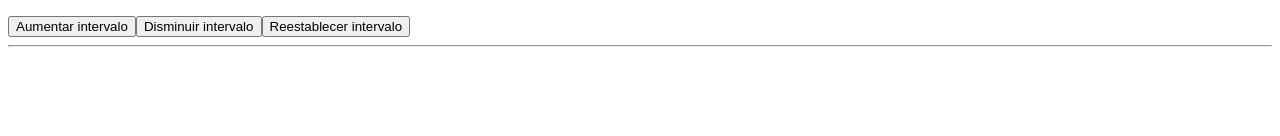
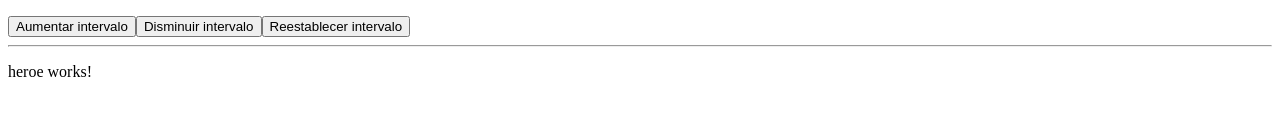
Before and after one commit to Layne2002/DAM2, an Angular app in the folder DiseñoDeInterfaces/02-Bases/: page / in a window 1280 px wide. Shown: the part 164-300 px from the top of the page. Built offline with nearby package versions, Linux system fonts and the light colour scheme.

Commit message:
ejemplo heroes

```diff
--- a/DiseñoDeInterfaces/02-Bases/src/app/app.component.html
+++ b/DiseñoDeInterfaces/02-Bases/src/app/app.component.html
@@ -1,3 +1,4 @@
 <h1>{{ title }}</h1>
 <hr />
 <app-contador></app-contador>
+<app-heroes-heroe></app-heroes-heroe>
--- a/DiseñoDeInterfaces/02-Bases/src/app/app.component.ts
+++ b/DiseñoDeInterfaces/02-Bases/src/app/app.component.ts
@@ -1,13 +1,14 @@
 import { Component } from '@angular/core';
 import { RouterOutlet } from '@angular/router';
 import { ContadorComponent } from './contador/contador.components';
+import { HeroeComponent } from "./heroes/heroe/heroe.component";
 
 @Component({
   selector: 'app-root',
   standalone: true,
   templateUrl: './app.component.html',
   styleUrl: './app.component.css',
-  imports: [ContadorComponent],
+  imports: [ContadorComponent, HeroeComponent],
 })
 export class AppComponent {
   public title: string = 'Mi primera app de Angular';
--- /dev/null
+++ b/DiseñoDeInterfaces/02-Bases/src/app/heroes/heroe/heroe.component.html
@@ -0,0 +1 @@
+<p>heroe works!</p>
```
Also changed, not shown: DiseñoDeInterfaces/02-Bases/src/app/heroes/heroe/heroe.component.ts (added, +12 -0 lines), DiseñoDeInterfaces/02-Bases/src/app/heroes/heroe/heroe.component.css (added), 1 other file (tests, documents, lock files or other folders).
